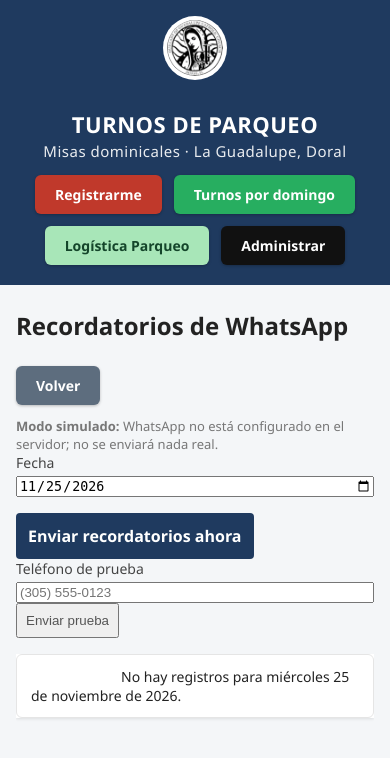
After one commit to edmartin-GIT/parqueo-app, a Flask app: page /admin/recordatorios in a window 390 px wide. The commit adds this page. Shown: the top 758 px of the page. Run offline with Flask 3, Linux system fonts and the light colour scheme; the visitor is signed in with stand-in values (Sample User, id 1); tables that the repository leaves empty hold one stand-in row (values such as "Sample post").

Commit message:
Add WhatsApp reminders the day before each parking shift
Volunteers get a reminder via the Meta WhatsApp Cloud API (approved
template) the day before they serve. A `flask enviar-recordatorios`
command, run by host cron at 10 AM Miami time, sends to everyone serving
tomorrow, including special Masses. Sends are tracked in a new
recordatorios table so nobody is messaged twice and failures are retried.

- Opt-in checkbox on the sign-up form (acepta_whatsapp, default on)
- Admin page to view reminder status, send now, or send a test message
- Simulated mode when WHATSAPP_TOKEN / WHATSAPP_PHONE_NUMBER_ID are unset
- README: Meta setup, template text, env vars and cron line

Co-Authored-By: Claude Opus 5.5 <noreply@anthropic.com>

```diff
--- a/app.py
+++ b/app.py
@@ -11,6 +11,7 @@ from functools import wraps
 from io import BytesIO
 from zoneinfo import ZoneInfo
 
+import click
 import openpyxl
 from flask import (
     Flask, abort, flash, redirect, render_template, request, send_file,
@@ -19,7 +20,9 @@ from flask import (
 from openpyxl.styles import Font
 from werkzeug.middleware.proxy_fix import ProxyFix
 
+import whatsapp
 from db import CUPO_MAXIMO, DB_PATH, MESES_ADELANTE, MISAS, get_conn, init_db
+from recordatorios import enviar_recordatorios, estado_recordatorios, parametros_plantilla
 
 ZONA = ZoneInfo("America/New_York")
 
@@ -143,7 +146,7 @@ def conteos(conn):
     return {(f["fecha"], f["misa"]): f["n"] for f in filas}
 
 
-def insertar_registro(conn, nombre, apellido, celular, fecha, misa, excluir_id=None):
+def insertar_registro(conn, nombre, apellido, celular, fecha, misa, excluir_id=None, acepta_whatsapp=1):
     """Devuelve 'ok', 'lleno', 'duplicado' o 'invalido'. Atomico: bloquea escritura mientras cuenta e inserta."""
     conn.execute("BEGIN IMMEDIATE")
     try:
@@ -159,8 +162,8 @@ def insertar_registro(conn, nombre, apellido, celular, fecha, misa, excluir_id=N
             conn.rollback()
             return "lleno"
         conn.execute(
-            "INSERT INTO registros (nombre, apellido, celular, fecha, misa) VALUES (?,?,?,?,?)",
-            (nombre, apellido, celular, fecha, misa),
+            "INSERT INTO registros (nombre, apellido, celular, fecha, misa, acepta_whatsapp) VALUES (?,?,?,?,?,?)",
+            (nombre, apellido, celular, fecha, misa, acepta_whatsapp),
         )
         conn.commit()
         return "ok"
@@ -324,7 +327,7 @@ def pagina_registro(datos=None, seleccionadas=(), especiales_sel=()):
         "index.html",
         meses=construir_meses(cuentas, domingos_disponibles(), {e["fecha"] for e in esp}),
         especiales=especiales,
-        datos=datos or {"misa": "1030"},
+        datos=datos or {"misa": "1030", "acepta_whatsapp": 1},
         seleccionadas=set(seleccionadas),
         especiales_sel={str(x) for x in especiales_sel},
         requiere_clave=bool(clave_registro()),
@@ -346,9 +349,11 @@ def registrar():
     fechas = sorted(set(request.form.getlist("fechas")))
     ids_especiales = sorted({x for x in request.form.getlist("especiales") if x.isdigit()}, key=int)
     validas = {d.isoformat() for d in domingos_disponibles()}
+    acepta = 1 if request.form.get("acepta_whatsapp") else 0
 
     datos = {"nombre": nombre, "apellido": apellido,
-             "celular": request.form.get("celular", ""), "misa": misa if misa in MISAS else "1030"}
+             "celular": request.form.get("celular", ""), "misa": misa if misa in MISAS else "1030",
+             "acepta_whatsapp": acepta}
     errores = []
     if not nombre:
         errores.append("Nombre es requerido.")
@@ -393,7 +398,7 @@ def registrar():
         if fecha is None:
             omitidos.append(texto)
             continue
-        resultado = insertar_registro(conn, nombre, apellido, celular, fecha, clave)
+        resultado = insertar_registro(conn, nombre, apellido, celular, fecha, clave, acepta_whatsapp=acepta)
         if resultado == "ok":
             ok.append(texto)
         elif resultado == "lleno":
@@ -567,6 +572,10 @@ def datos_formulario_admin():
     return errores, (nombre, apellido, celular, fecha, misa)
 
 
+def acepta_admin():
+    return 1 if request.form.get("acepta_whatsapp") else 0
+
+
 def formulario_registro(datos, titulo, **extra):
     incluir = (datos["fecha"], datos["misa"]) if datos.get("fecha") and datos.get("misa") else None
     return render_template("admin_form.html", datos=datos, opciones=opciones_turnos(incluir),
@@ -581,7 +590,7 @@ def admin_nuevo():
         errores, datos = datos_formulario_admin()
         if not errores:
             conn = get_conn()
-            res = insertar_registro(conn, *datos)
+            res = insertar_registro(conn, *datos, acepta_whatsapp=acepta_admin())
             conn.close()
             if res == "ok":
                 flash("Servidor añadido.", "success")
@@ -592,8 +601,9 @@ def admin_nuevo():
         for e in errores:
             flash(e, "error")
         d = dict(zip(("nombre", "apellido", "celular", "fecha", "misa"), datos))
+        d["acepta_whatsapp"] = acepta_admin()
         return formulario_registro(d, "Añadir servidor")
-    return formulario_registro({"misa": "1030"}, "Añadir servidor")
+    return formulario_registro({"misa": "1030", "acepta_whatsapp": 1}, "Añadir servidor")
 
 
 @app.route("/admin/editar/<int:id>", methods=["GET", "POST"])
@@ -626,8 +636,8 @@ def admin_editar(id):
                     errores.append("Ese turno ya esta lleno.")
                 else:
                     conn.execute(
-                        "UPDATE registros SET nombre=?, apellido=?, celular=?, fecha=?, misa=? WHERE id=?",
-                        (nombre, apellido, celular, fecha, misa, id),
+                        "UPDATE registros SET nombre=?, apellido=?, celular=?, fecha=?, misa=?, acepta_whatsapp=? WHERE id=?",
+                        (nombre, apellido, celular, fecha, misa, acepta_admin(), id),
                     )
                     conn.commit()
                     flash("Registro actualizado.", "success")
@@ -641,6 +651,7 @@ def admin_editar(id):
             flash(e, "error")
         d = dict(zip(("nombre", "apellido", "celular", "fecha", "misa"), datos))
         d["id"] = id
+        d["acepta_whatsapp"] = acepta_admin()
         return formulario_registro(d, "Modificar servidor", editar=True)
     return formulario_registro(dict(fila), "Modificar servidor", editar=True)
 
@@ -795,6 +806,60 @@ def admin_especial_eliminar(id):
     return redirect(url_for("admin_especiales"))
 
 
+# ---------- Administrador: recordatorios de WhatsApp ----------
+
+def fecha_objetivo_valida(valor):
+    try:
+        return date.fromisoformat(valor).isoformat()
+    except (ValueError, TypeError):
+        return (hoy() + timedelta(days=1)).isoformat()
+
+
+@app.route("/admin/recordatorios")
+@requiere_admin
+def admin_recordatorios():
+    fecha = fecha_objetivo_valida(request.args.get("fecha", ""))
+    conn = get_conn()
+    filas = estado_recordatorios(conn, fecha)
+    especiales = todos_especiales(conn)
+    conn.close()
+    filas = [{**dict(r), "turno": etiqueta_turno(r["misa"], especiales)} for r in filas]
+    return render_template("admin_recordatorios.html", filas=filas, fecha=fecha,
+                           configurado=whatsapp.configurado(),
+                           titulo_pagina="Recordatorios de WhatsApp")
+
+
+@app.route("/admin/recordatorios/enviar", methods=["POST"])
+@requiere_admin
+def admin_recordatorios_enviar():
+    fecha = fecha_objetivo_valida(request.form.get("fecha", ""))
+    r = enviar_recordatorios(fecha)
+    modo = "SIMULADO (WhatsApp no configurado) · " if r["simulado"] else ""
+    flash(f"{modo}Recordatorios para {fecha_larga(fecha)}: {r['enviados']} enviados, "
+          f"{r['simulados']} simulados, {r['errores']} con error, {r['sin_telefono']} sin teléfono válido, "
+          f"{r['ya_enviados']} ya enviados antes.", "error" if r["errores"] else "success")
+    return redirect(url_for("admin_recordatorios", fecha=fecha))
+
+
+@app.route("/admin/recordatorios/prueba", methods=["POST"])
+@requiere_admin
+def admin_recordatorios_prueba():
+    fecha = fecha_objetivo_valida(request.form.get("fecha", ""))
+    tel = whatsapp.normalizar_telefono(request.form.get("telefono"))
+    if not tel:
+        flash("El teléfono de prueba debe tener 10 dígitos.", "error")
+    elif not whatsapp.configurado():
+        flash("WhatsApp no está configurado en el servidor (modo simulado): no se envió la prueba.", "error")
+    else:
+        ok, mid, error = whatsapp.enviar_plantilla(
+            tel, parametros_plantilla("Nombre de prueba", fecha, "10:00 AM", "9:30 AM"))
+        if ok:
+            flash(f"Prueba enviada a +{tel} (id {mid}).", "success")
+        else:
+            flash(f"Error al enviar la prueba: {error}", "error")
+    return redirect(url_for("admin_recordatorios", fecha=fecha))
+
+
 @app.route("/admin/exportar")
 @requiere_admin
 def admin_exportar():
@@ -802,11 +867,12 @@ def admin_exportar():
     wb = openpyxl.Workbook()
     ws = wb.active
     ws.title = "Turnos de Parqueo"
-    ws.append(["Fecha", "Misa", "Nombre", "Apellido", "Celular"])
+    ws.append(["Fecha", "Misa", "Nombre", "Apellido", "Celular", "Acepta WhatsApp"])
     for c in ws[1]:
         c.font = Font(bold=True)
     for r in filas:
-        ws.append([r["fecha"], r["turno"], r["nombre"], r["apellido"], r["celular"]])
+        ws.append([r["fecha"], r["turno"], r["nombre"], r["apellido"], r["celular"],
+                   "Sí" if r["acepta_whatsapp"] else "No"])
     for col in ws.columns:
         ancho = max((len(str(c.value)) for c in col if c.value is not None), default=10)
         ws.column_dimensions[col[0].column_letter].width = ancho + 2
@@ -832,5 +898,31 @@ def cabeceras(resp):
 
 init_db()
 
+
+@app.cli.command("enviar-recordatorios")
+@click.option("--fecha", default=None, help="Fecha YYYY-MM-DD (por defecto: manana, hora de Miami).")
+@click.option("--simulado", is_flag=True, help="No llama a WhatsApp; solo registra estado 'simulado'.")
+@click.option("--solo-hora", type=int, default=None,
+              help="Salir sin hacer nada si la hora actual de Miami no es esta (0-23).")
+def cmd_enviar_recordatorios(fecha, simulado, solo_hora):
+    """Envia el recordatorio de WhatsApp a quienes sirven la fecha indicada."""
+    if solo_hora is not None and datetime.now(ZONA).hour != solo_hora:
+        click.echo(f"Hora actual en Miami distinta de {solo_hora}: nada que hacer.")
+        return
+    if fecha:
+        try:
+            fecha = date.fromisoformat(fecha).isoformat()
+        except ValueError:
+            raise click.BadParameter("Use el formato YYYY-MM-DD.", param_hint="--fecha")
+    else:
+        fecha = (hoy() + timedelta(days=1)).isoformat()
+    init_db()
+    r = enviar_recordatorios(fecha, forzar_simulado=simulado)
+    click.echo(
+        f"Recordatorios {r['fecha']}{' (SIMULADO)' if r['simulado'] else ''}: total={r['total']} "
+        f"enviados={r['enviados']} simulados={r['simulados']} errores={r['errores']} "
+        f"sin_telefono={r['sin_telefono']} ya_enviados={r['ya_enviados']} omitidos={r['omitidos']}")
+
+
 if __name__ == "__main__":
     app.run(debug=True, port=5002)
--- a/static/style.css
+++ b/static/style.css
@@ -218,3 +218,6 @@ dialog.dlg-cal::backdrop { background: rgba(15, 25, 40, .55); }
     .dlg-cal-cuerpo { padding: 14px 10px; }
     .dlg-cal-pie .btn-enviar { width: 100%; }
 }
+
+.check-wa { display: flex; align-items: flex-start; gap: .5rem; margin: .75rem 0; font-size: .95rem; }
+.check-wa input { width: auto; margin-top: .2rem; }
--- a/templates/admin.html
+++ b/templates/admin.html
@@ -6,6 +6,7 @@
     <div class="admin-acciones">
         <a class="nav-btn btn-verde" href="{{ url_for('admin_nuevo') }}">Añadir servidor</a>
         <a class="nav-btn btn-rojo" href="{{ url_for('admin_especiales') }}">Misas especiales</a>
+        <a class="nav-btn btn-verde" href="{{ url_for('admin_recordatorios') }}">Recordatorios</a>
         <a class="nav-btn btn-gris" href="{{ url_for('admin_clave') }}">Clave de registro</a>
         <a class="nav-btn btn-negro" href="{{ url_for('admin_exportar') }}">Exportar a Excel</a>
         <form method="post" action="{{ url_for('admin_salir') }}">
--- a/templates/admin_form.html
+++ b/templates/admin_form.html
@@ -20,6 +20,10 @@
             {% endfor %}
         </select>
     </label>
+    <label class="check-wa">
+        <input type="checkbox" name="acepta_whatsapp" value="1" {% if datos.acepta_whatsapp %}checked{% endif %}>
+        <span>Acepta recordatorio por WhatsApp</span>
+    </label>
     <button type="submit" class="btn-enviar">Guardar</button>
     <a class="boton-secundario" href="{{ url_for('admin') }}">Cancelar</a>
 </form>
--- /dev/null
+++ b/templates/admin_recordatorios.html
@@ -0,0 +1,60 @@
+{% extends "base.html" %}
+{% block title %}Recordatorios - Turnos de Parqueo La Guadalupe{% endblock %}
+{% block content %}
+<div class="admin-barra">
+    <h2>Recordatorios de WhatsApp</h2>
+    <div class="admin-acciones">
+        <a class="nav-btn btn-gris" href="{{ url_for('admin') }}">Volver</a>
+    </div>
+</div>
+
+<p class="ayuda">
+    {% if configurado %}<strong>WhatsApp configurado.</strong> Los envíos son reales.
+    {% else %}<strong>Modo simulado:</strong> WhatsApp no está configurado en el servidor; no se enviará nada real.{% endif %}
+</p>
+
+<form method="get" class="filtro">
+    <label>Fecha
+        <input type="date" name="fecha" value="{{ fecha }}" onchange="this.form.submit()">
+    </label>
+    <noscript><button type="submit">Ver</button></noscript>
+</form>
+
+<form method="post" action="{{ url_for('admin_recordatorios_enviar') }}" onsubmit="return confirm('Enviar recordatorios para {{ fecha }}?');">
+    <input type="hidden" name="csrf" value="{{ csrf_token() }}">
+    <input type="hidden" name="fecha" value="{{ fecha }}">
+    <button type="submit" class="btn-enviar">Enviar recordatorios ahora</button>
+</form>
+
+<form method="post" action="{{ url_for('admin_recordatorios_prueba') }}" class="filtro">
+    <input type="hidden" name="csrf" value="{{ csrf_token() }}">
+    <input type="hidden" name="fecha" value="{{ fecha }}">
+    <label>Teléfono de prueba
+        <input type="tel" name="telefono" placeholder="(305) 555-0123" required>
+    </label>
+    <button type="submit" class="boton-secundario">Enviar prueba</button>
+</form>
+
+<div class="tabla-wrap">
+<table class="tabla-principal">
+    <thead>
+        <tr><th>Nombre</th><th>Misa</th><th>Teléfono</th><th>Acepta WhatsApp</th><th>Estado</th><th>Enviado en</th><th>Error</th></tr>
+    </thead>
+    <tbody>
+    {% for r in filas %}
+        <tr>
+            <td data-label="Nombre">{{ r.nombre }} {{ r.apellido }}</td>
+            <td data-label="Misa">{{ r.turno }}</td>
+            <td data-label="Teléfono">{{ r.celular }}</td>
+            <td data-label="Acepta WhatsApp">{{ 'Sí' if r.acepta_whatsapp else 'No' }}</td>
+            <td data-label="Estado">{{ r.rec_estado or ('pendiente' if r.acepta_whatsapp else '-') }}</td>
+            <td data-label="Enviado en">{{ r.rec_enviado_en or '' }}</td>
+            <td data-label="Error">{{ r.rec_error or '' }}</td>
+        </tr>
+    {% else %}
+        <tr><td colspan="7">No hay registros para {{ fecha|fecha_larga }}.</td></tr>
+    {% endfor %}
+    </tbody>
+</table>
+</div>
+{% endblock %}
--- a/templates/index.html
+++ b/templates/index.html
@@ -57,6 +57,10 @@ Cada misa tiene un mínimo de {{ CUPO }} servidores. Puedes inscribirte hasta co
         <p class="ayuda">Al elegir el horario se abrira el calendario para escoger los domingos.</p>
         <p id="resumen-fechas" class="ayuda" aria-live="polite"></p>
         <button type="button" class="enlace-btn" id="cambiar-domingos" hidden>Cambiar domingos</button>
+        <label class="check-wa">
+            <input type="checkbox" name="acepta_whatsapp" value="1" {% if datos.acepta_whatsapp %}checked{% endif %}>
+            <span>Acepto recibir un recordatorio por WhatsApp el día antes de mi turno.</span>
+        </label>
         <button type="submit" class="btn-enviar">Registrarme</button>
     </section>
 
```
Also changed, not shown: db.py (+16 -0 lines), recordatorios.py (added, +122 -0 lines), whatsapp.py (added, +68 -0 lines), README.md.
